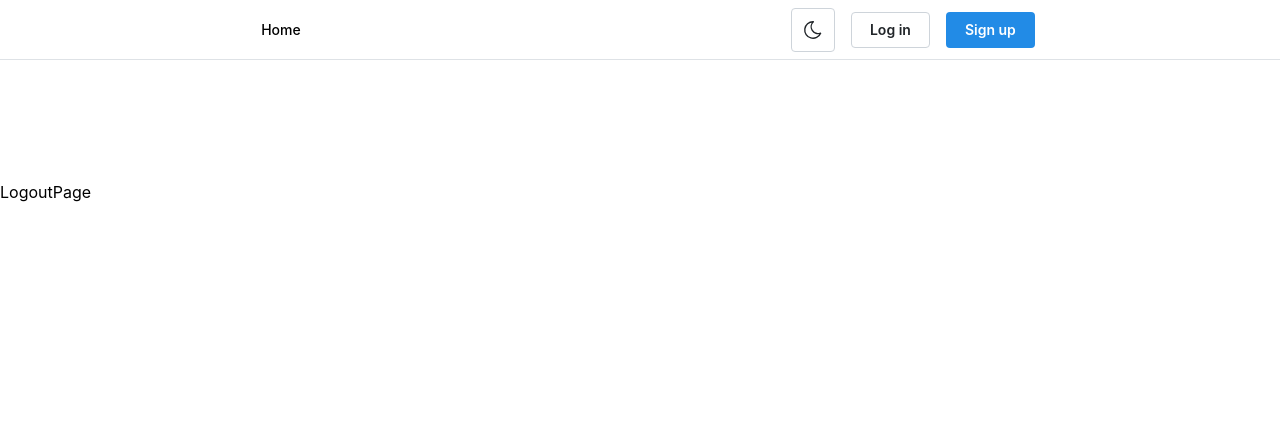
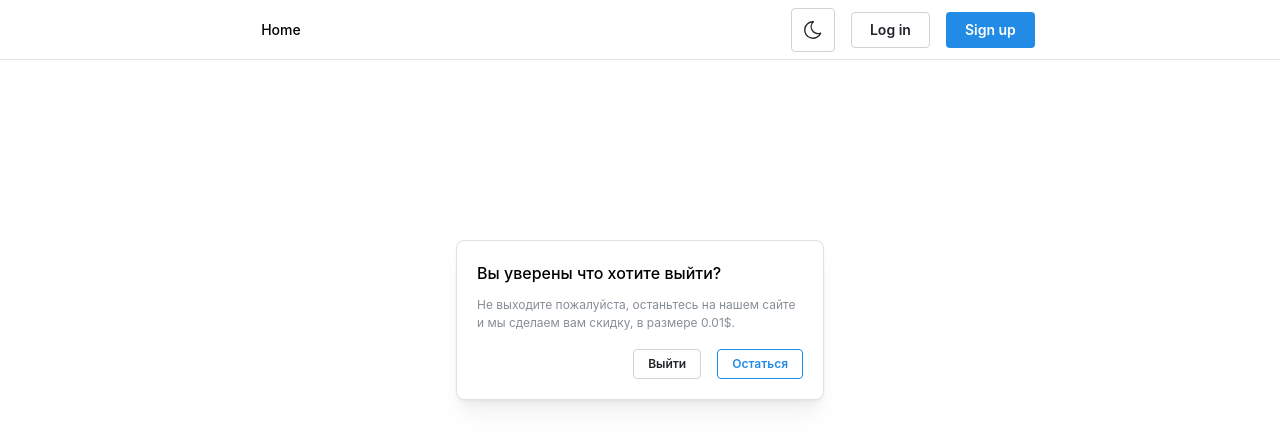
Before and after one commit to tomq29/Phase3FridayProject, a React (Vite) app in the folder client/: page /auth/logout in a window 1280 px wide. Shown: the top 444 px of the page. Built offline with nearby package versions, Linux system fonts and the light colour scheme; no server answers.

Commit message:
RegLogPages releases 1

```diff
--- a/client/src/pages/LogRegPage/LogoutPage.tsx
+++ b/client/src/pages/LogRegPage/LogoutPage.tsx
@@ -1,9 +1,40 @@
-import React from 'react'
+import { Button, Paper, Text, Group, Container } from '@mantine/core';
+import { useAppDispatch } from '../../App/provider/store/store';
+import { logoutUser } from '../../entities/user/model/authSlice';
+import { useNavigate } from 'react-router-dom';
 
-function LogoutPage(): JSX.Element {
+export function LogoutPage() {
+
+    const dispatch = useAppDispatch();
+
+    const navigate = useNavigate();
+
+    const logout = () => {
+      dispatch(logoutUser()).then(() => navigate('/'))
+    }
+
   return (
-<div>LogoutPage</div>
-)
+    <Container size={400} my={60}>
+      <Paper withBorder p="lg" radius="md" shadow="md">
+        <Group justify="space-between" mb="xs">
+          <Text fz="md" fw={500}>
+            Вы уверены что хотите выйти?
+          </Text>
+        </Group>
+        <Text c="dimmed" fz="xs">
+          Не выходите пожалуйста, останьтесь на нашем сайте и мы сделаем вам скидку, в размере 0.01$.
+        </Text>
+        <Group justify="flex-end" mt="md">
+          <Button onClick={logout} variant="default" size="xs">
+            Выйти
+          </Button>
+          <Button onClick={() => navigate('/')} variant="outline" size="xs">
+            Остаться
+          </Button>
+        </Group>
+      </Paper>
+    </Container>
+  );
 }
 
-export default LogoutPage
+export default LogoutPage;
```
